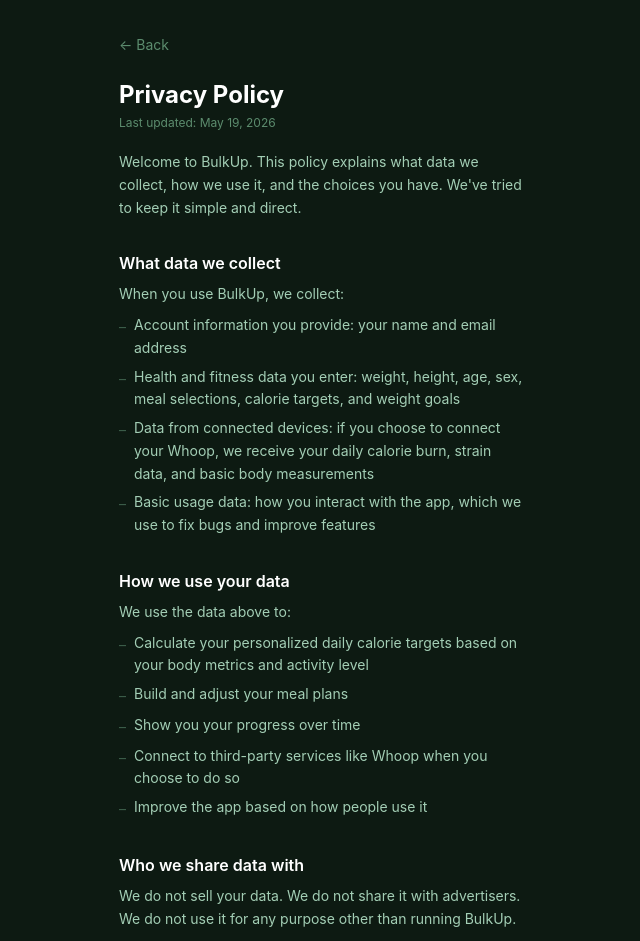
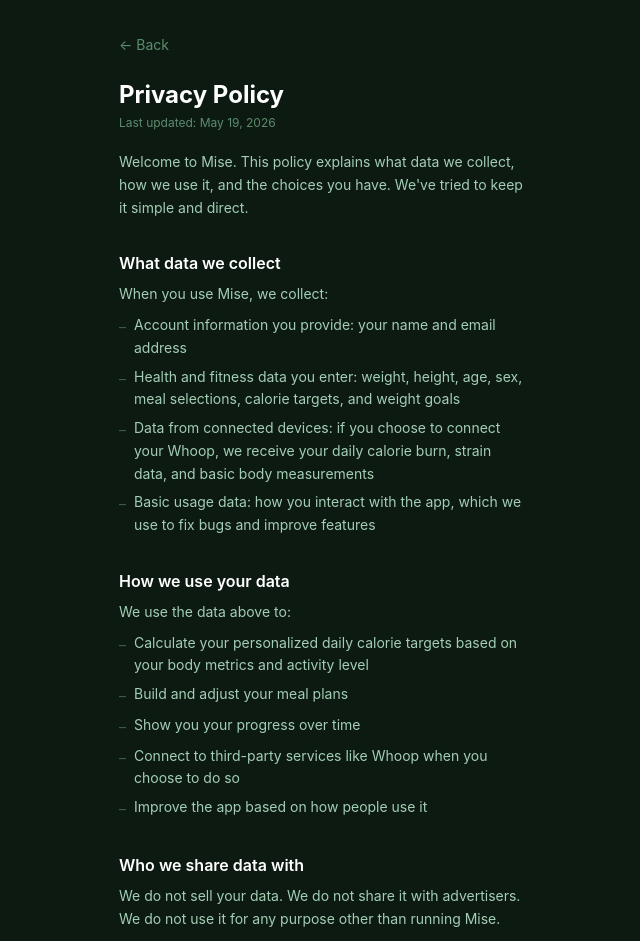
Before and after one commit to rustyanaconda/bulkup, a React (Vite) app in the folder frontend/: page /privacy in a window 1280 px wide. Shown: the top 941 px of the page, without its empty margins (317-957 px from the left). Built offline with nearby package versions, Linux system fonts and the light colour scheme; no server answers.

Commit message:
Rename BulkUp to Mise

```diff
--- a/frontend/index.html
+++ b/frontend/index.html
@@ -3,7 +3,7 @@
   <head>
     <meta charset="UTF-8" />
     <meta name="viewport" content="width=device-width, initial-scale=1.0" />
-    <title>BulkUp</title>
+    <title>Mise</title>
   </head>
   <body>
     <div id="root"></div>
--- a/frontend/package.json
+++ b/frontend/package.json
@@ -1,5 +1,5 @@
 {
-  "name": "bulkup-frontend",
+  "name": "mise",
   "version": "0.1.0",
   "type": "module",
   "scripts": {
--- a/frontend/src/pages/Privacy.jsx
+++ b/frontend/src/pages/Privacy.jsx
@@ -3,7 +3,7 @@
 const SECTIONS = [
   {
     heading: 'What data we collect',
-    intro: 'When you use BulkUp, we collect:',
+    intro: 'When you use Mise, we collect:',
     bullets: [
       'Account information you provide: your name and email address',
       'Health and fitness data you enter: weight, height, age, sex, meal selections, calorie targets, and weight goals',
@@ -25,7 +25,7 @@
   {
     heading: 'Who we share data with',
     body: [
-      'We do not sell your data. We do not share it with advertisers. We do not use it for any purpose other than running BulkUp.',
+      'We do not sell your data. We do not share it with advertisers. We do not use it for any purpose other than running Mise.',
       'The only third parties involved in processing your data are:',
     ],
     bullets: [
@@ -76,7 +76,7 @@
 
       {/* Intro */}
       <p className="text-sm text-[#A3CEB5] leading-relaxed mb-8">
-        Welcome to BulkUp. This policy explains what data we collect, how we use it,
+        Welcome to Mise. This policy explains what data we collect, how we use it,
         and the choices you have. We've tried to keep it simple and direct.
       </p>
 
```
Also changed, not shown: 1 other file (tests, documents, lock files or other folders).
